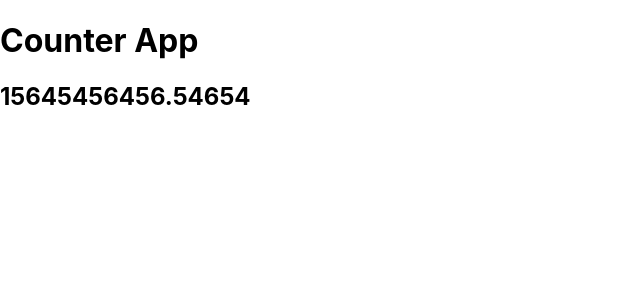
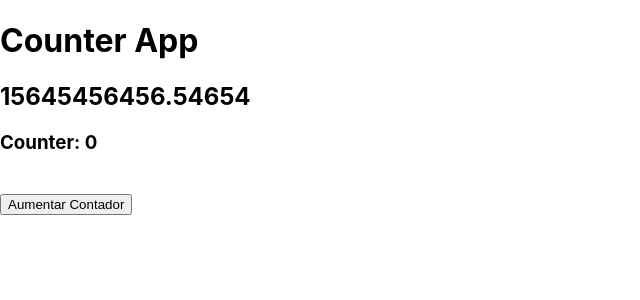
Before and after one commit to deividpa/react-counter-app, a React (Create React App) app: page / in a window 1280 px wide. Shown: the top 300 px of the page, without its empty margins (0-640 px from the left). Built offline with nearby package versions, Linux system fonts and the light colour scheme.

Commit message:
Se hace uso del Hook useState para alterar el valor del Counter por medio de React

```diff
--- a/src/App.css
+++ b/src/App.css
@@ -2,37 +2,8 @@
   text-align: center;
 }
 
-.App-logo {
-  height: 40vmin;
-  pointer-events: none;
+button {
+  font-size: 1.2em;
+  padding: 1em;
+  border-radius: 0.5em;
 }
-
-@media (prefers-reduced-motion: no-preference) {
-  .App-logo {
-    animation: App-logo-spin infinite 20s linear;
-  }
-}
-
-.App-header {
-  background-color: #282c34;
-  min-height: 100vh;
-  display: flex;
-  flex-direction: column;
-  align-items: center;
-  justify-content: center;
-  font-size: calc(10px + 2vmin);
-  color: white;
-}
-
-.App-link {
-  color: #61dafb;
-}
-
-@keyframes App-logo-spin {
-  from {
-    transform: rotate(0deg);
-  }
-  to {
-    transform: rotate(360deg);
-  }
-}
--- a/src/Components/CounterApp.js
+++ b/src/Components/CounterApp.js
@@ -1,11 +1,20 @@
-import React from "react";
+import React, { useState } from "react";
 import PropTypes from "prop-types";
 
 const CounterApp = ({ value }) => {
+  const [counter, setCounter] = useState(0);
+
+  const clickHandler = (e) => {
+    setCounter(counter + 1);
+  };
+
   return (
     <>
       <h1>Counter App</h1>
       <h2>{value}</h2>
+      <h3>Counter: {counter}</h3>
+      <br />
+      <button onClick={clickHandler}>Aumentar Contador</button>
     </>
   );
 };
```
